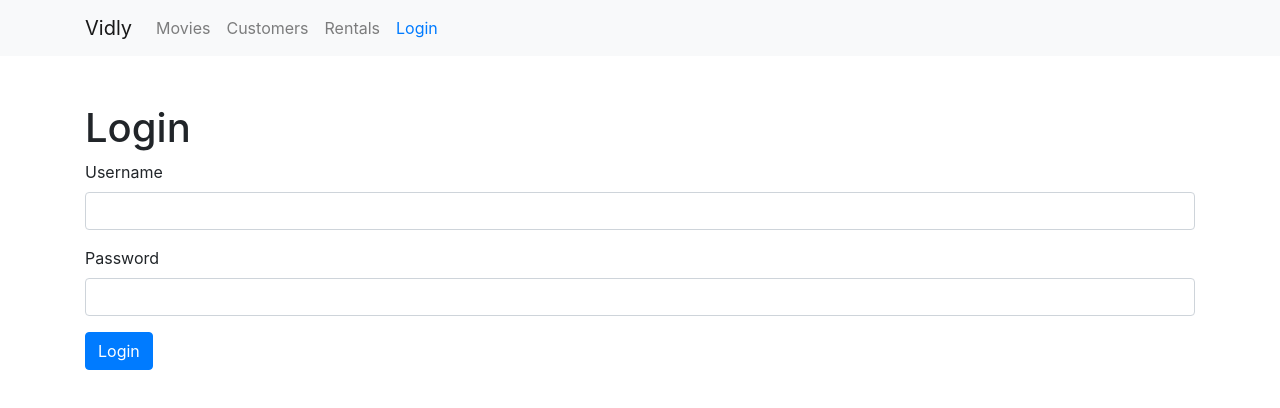
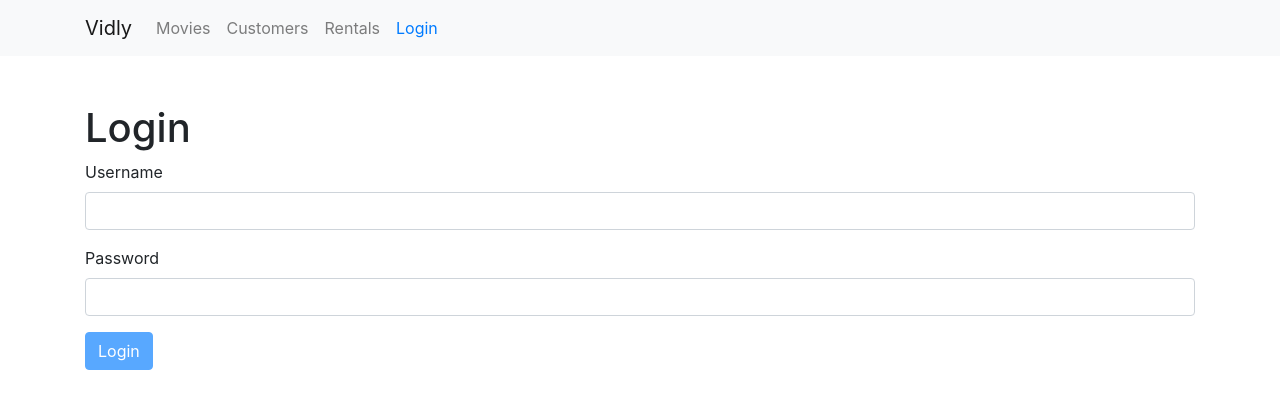
Before and after one commit to vasilkotsev/vidly-project, a React (Create React App) app: page /login in a window 1280 px wide. Shown: the top 408 px of the page. Built offline with nearby package versions, Linux system fonts and the light colour scheme.

Commit message:
disable submit button when there are validation errors

```diff
--- a/src/components/common/loginForm.jsx
+++ b/src/components/common/loginForm.jsx
@@ -28,6 +28,8 @@
     for (let item of error.details) {
       errors[item.path[0]] = item.message;
     }
+    // начин с map()
+    //error.details.map(item => (errors[item.path[0]] = item.message));
 
     return errors;
   };
@@ -38,7 +40,6 @@
     const { error } = Joi.validate(obj, schema);
 
     return error ? error.details[0].message : null;
-    // return error.details[0].message;
     // if(!error) return null
     // return error.details[0].message
   };
@@ -85,7 +86,9 @@
             onChange={this.handleChange}
             errors={errors.password}
           />
-          <button className="btn btn-primary">Login</button>
+          <button disabled={this.validate()} className="btn btn-primary">
+            Login
+          </button>
         </form>
       </React.Fragment>
     );
```
